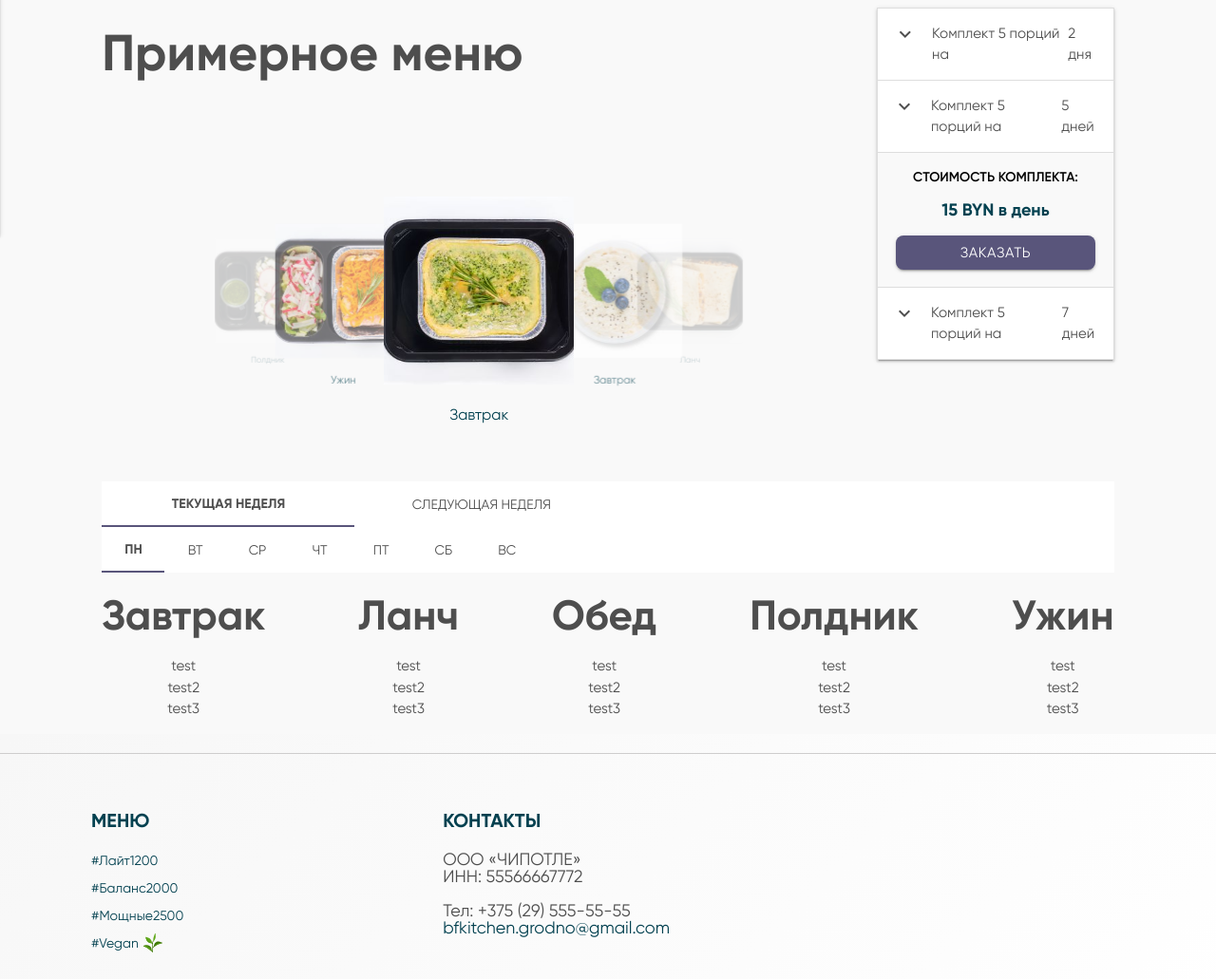
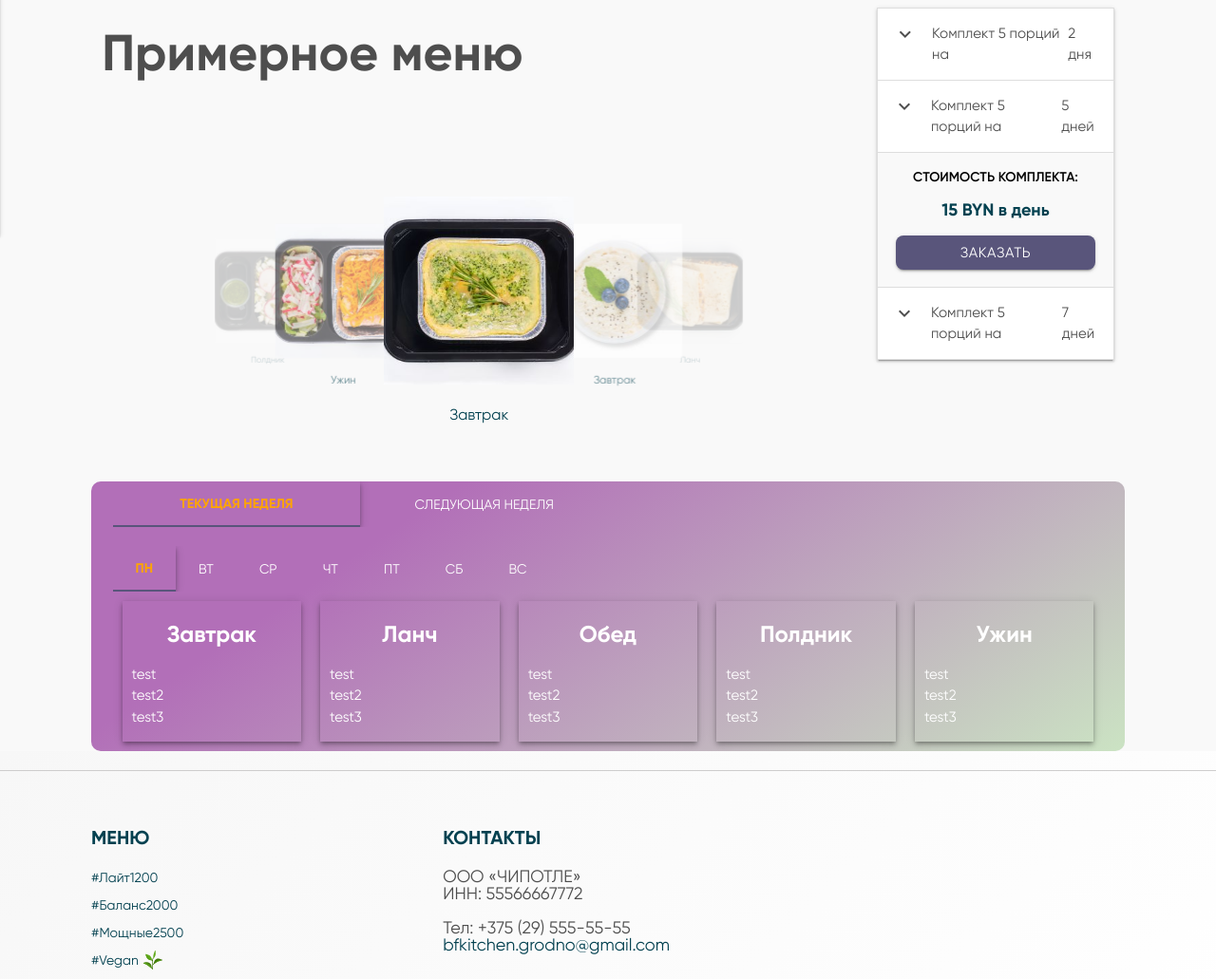
Before and after one commit to MrLittlewell/BFKitchen-site, a PHP site: page /planone.html in a window 1280 px wide. Shown: the part 612-1643 px from the top of the page at 95% size. Run offline with PHP 8.4, Linux system fonts and the light colour scheme.

Commit message:
ready css menu

```diff
--- a/css/style.css
+++ b/css/style.css
@@ -972,7 +972,43 @@ html input[disabled] {
   display: flex;
   justify-content: space-between;
 }
+.menus {
+  background-color: #a4508b;
+background-image: linear-gradient(326deg, #cbe3c3 0%, #b26fb8 74%);
+padding: 20px 10px;
+color: white;
+border-radius: 10px;
+}
+.menus .tabs{
+  background: transparent;
+}
+.menus .tabs a {
+  color: white;
+}
+.menus .tabs .tab a:hover, .menus .tabs .tab a.active {
+  color: orange;
+  font-weight: bold;
+  box-shadow: 0 4px 5px 0 rgba(0,0,0,0.14),0 1px 10px 0 rgba(0,0,0,0.12),0 2px 4px -1px rgba(0,0,0,0.3);
 
+}
+.menus h3 {
+  font-size: 24px;
+}
+.menus ul {
+  text-align: left;
+}
+.menus .day__item {
+  box-shadow: 0 4px 5px 0 rgba(0,0,0,0.14),0 1px 10px 0 rgba(0,0,0,0.12),0 2px 4px -1px rgba(0,0,0,0.3);
+  width: 100%;
+  margin: 0 10px;
+  padding: 0 10px;
+}
+#curentweek, #nextweek {
+  margin: 10px 0;
+}
+.menus .tabs {
+  margin-bottom: 10px;
+}
 @media (max-width: 1400px) {
   .our-program-section .blog-post .blog-lower-detail .lower-inner {
     flex-direction: column;
--- a/planone.html
+++ b/planone.html
@@ -172,6 +172,7 @@
         </ul>
 
       </div>
+      <div class="col s12 menus">
         <div class="col s12">
           <ul class="tabs">
             <li class="tab col s3"><a href="#curentweek">Текущая неделя</a></li>
@@ -485,6 +486,8 @@
         </div>
         <div id="nextweek" class="col s12">Test 1</div>
       </div>
+
+    </div>
     </div>
   </section>
   <footer>
```
Lines whose indentation alone changed are shown as unchanged.
